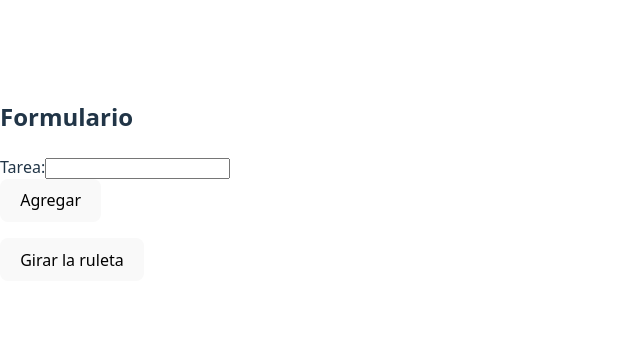
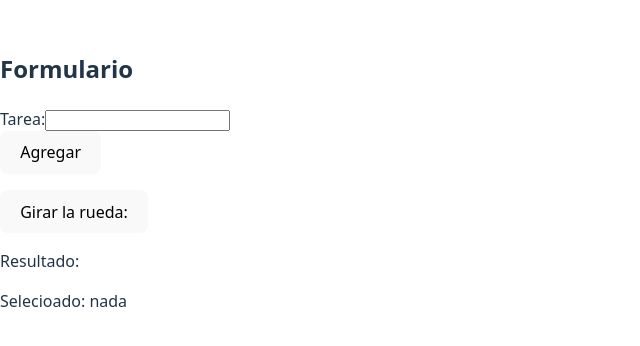
Before and after one commit to CarlosZubilete/Ruleta, a React (Vite) app: page / in a window 1280 px wide. Shown: the part 220-566 px from the top of the page, without its empty margins (0-640 px from the left). Built offline with nearby package versions, Linux system fonts and the light colour scheme.

Commit message:
Creamos el componente resultado, que mostrará el resultado de una tarea aleatoria.

```diff
--- a/src/componnet/Formulario.jsx
+++ b/src/componnet/Formulario.jsx
@@ -1,5 +1,65 @@
 import { useState } from "react";
 import ListaObjetos from "./ListaOpciones";
+import Resultado from "./Resultado";
+
+
+
+// !Todo : exportar la lista de objetos a un arhivo json , para que sea renderizado por otro componente...
+function Formulario(){
+
+  const [homework,setHomework] = useState('');
+  const [listWork,setListWork] = useState([]);
+
+  const[result,setResult] = useState(null);
+
+
+  const handleSubmit = (event) => {
+    event.preventDefault()
+    //console.log(homework);
+
+    const nuevoProducto = {
+      id: listWork.length + 1,
+      name: homework,
+    };
+
+    const nuevaLista = [...listWork,nuevoProducto]
+    console.log(nuevaLista);
+    setListWork(nuevaLista);
+    setHomework('');
+
+  }
+
+  let max = listWork.length;
+
+  const handleRandomInt = () =>{
+    // return Math.floor(Math.random() * max);
+    setResult(Math.floor(Math.random() * max))
+  }
+
+
+
+
+  return(<>
+    <form onSubmit={handleSubmit}>
+      <h2>Formulario</h2>
+      <label htmlFor='homework'>Tarea:
+        <input  type='text' name='homework' onChange={(e) => setHomework(e.target.value)}  value={homework} />
+      </label>
+      <br />
+      <button type='submit'>Agregar</button>
+    </form>
+    <ListaObjetos list= {listWork} />
+    <div>
+      <button type='submit' onClick={handleRandomInt}>Girar la rueda: </button>
+      <p>Resultado: {result}</p>
+      <Resultado  list={listWork} id={result}/>
+    </div>
+  </>
+  )
+}
+
+export default Formulario;
+
 /**
   // error en cada renderizado es flase,
   let firstWork = false;
@@ -18,43 +78,5 @@ import ListaObjetos from "./ListaOpciones";
     setListWork([{id:1, name: homework}]);
     firstWork.current = true;
   }
- */
 
-// !Todo : exportar la lista de objetos a un arhivo json , para que sea renderizado por otro componente...
-function Formulario(){
-
-  const [homework,setHomework] = useState('');
-  const [listWork,setListWork] = useState([]);
-
-  const handleSubmit = (event) => {
-    event.preventDefault()
-    //console.log(homework);
-
-    const nuevoProducto = {
-      id: listWork.length + 1,
-      name: homework,
-    };
-
-    const nuevaLista = [...listWork,nuevoProducto]
-    console.log(nuevaLista);
-    setListWork(nuevaLista);
-    setHomework('');
-
-  }
-
-
-  return(<>
-    <form onSubmit={handleSubmit}>
-      <h2>Formulario</h2>
-      <label htmlFor='homework'>Tarea:
-        <input  type='text' name='homework' onChange={(e) => setHomework(e.target.value)}  value={homework} />
-      </label>
-      <br />
-      <button type='submit'>Agregar</button>
-    </form>
-    <ListaObjetos list= {listWork} />
-  </>
-  )
-}
-
-export default Formulario;
+*/
--- a/src/componnet/ListaOpciones.jsx
+++ b/src/componnet/ListaOpciones.jsx
@@ -1,7 +1,9 @@
 import Tarea from "./Tarea";
-// import useAgregarTarea from "./useAgregarTarea";
 
 function ListaObjetos({list}){
+
+  //console.log('Largo de la lista: ', list.length);
+
   return(<>
     <ul>{
       list.map((element,i) =>
@@ -10,7 +12,6 @@ function ListaObjetos({list}){
         </li>)}
     </ul>
 
-    <button>Girar la ruleta</button>
   </>)
 }
 
--- /dev/null
+++ b/src/componnet/Resultado.jsx
@@ -0,0 +1,15 @@
+
+
+export default function Resultado({list , id}){
+
+   const selecciondo = list.find((tarea) => tarea.id === id)
+
+   if(!selecciondo) return <p>Selecioado: nada</p>
+  // ...
+  return( <>
+      <p> Seleccionado: {
+          selecciondo.name
+        }</p>
+    </>
+  )
+}
```
